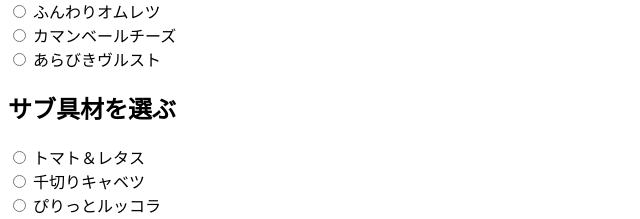
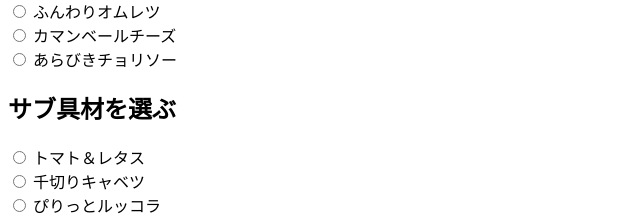
Before and after one commit to notebook428/sandwich, a plain HTML site: page index.html in a window 1280 px wide. Shown: the part 528-747 px from the top of the page, 0-640 px from the left. Drawn offline with Linux system fonts and the light colour scheme.

Commit message:
Update index.html

```diff
--- a/index.html
+++ b/index.html
@@ -24,7 +24,7 @@
   <label><input type="radio" name="main" value="ローストチキン"> ローストチキン</label><br>
   <label><input type="radio" name="main" value="ふんわりオムレツ"> ふんわりオムレツ</label><br>
   <label><input type="radio" name="main" value="カマンベールチーズ"> カマンベールチーズ</label><br>
-  <label><input type="radio" name="main" value="あらびきヴルスト"> あらびきヴルスト</label><br>
+  <label><input type="radio" name="main" value="あらびきチョリソー"> あらびきチョリソー</label><br>
 
   <h2>サブ具材を選ぶ</h2>
   <label><input type="radio" name="sub" value="トマト＆レタス"> トマト＆レタス</label><br>
```
